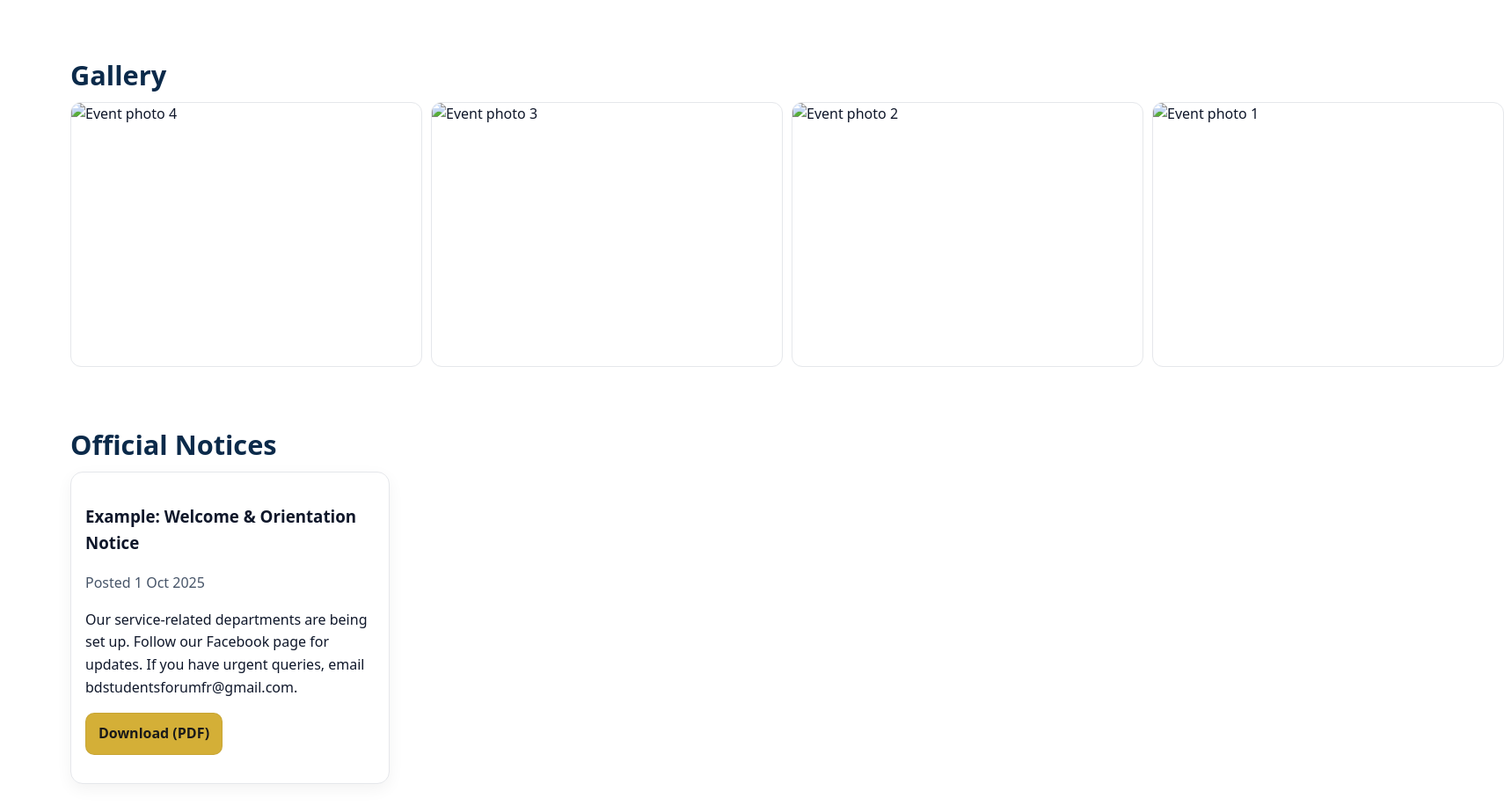
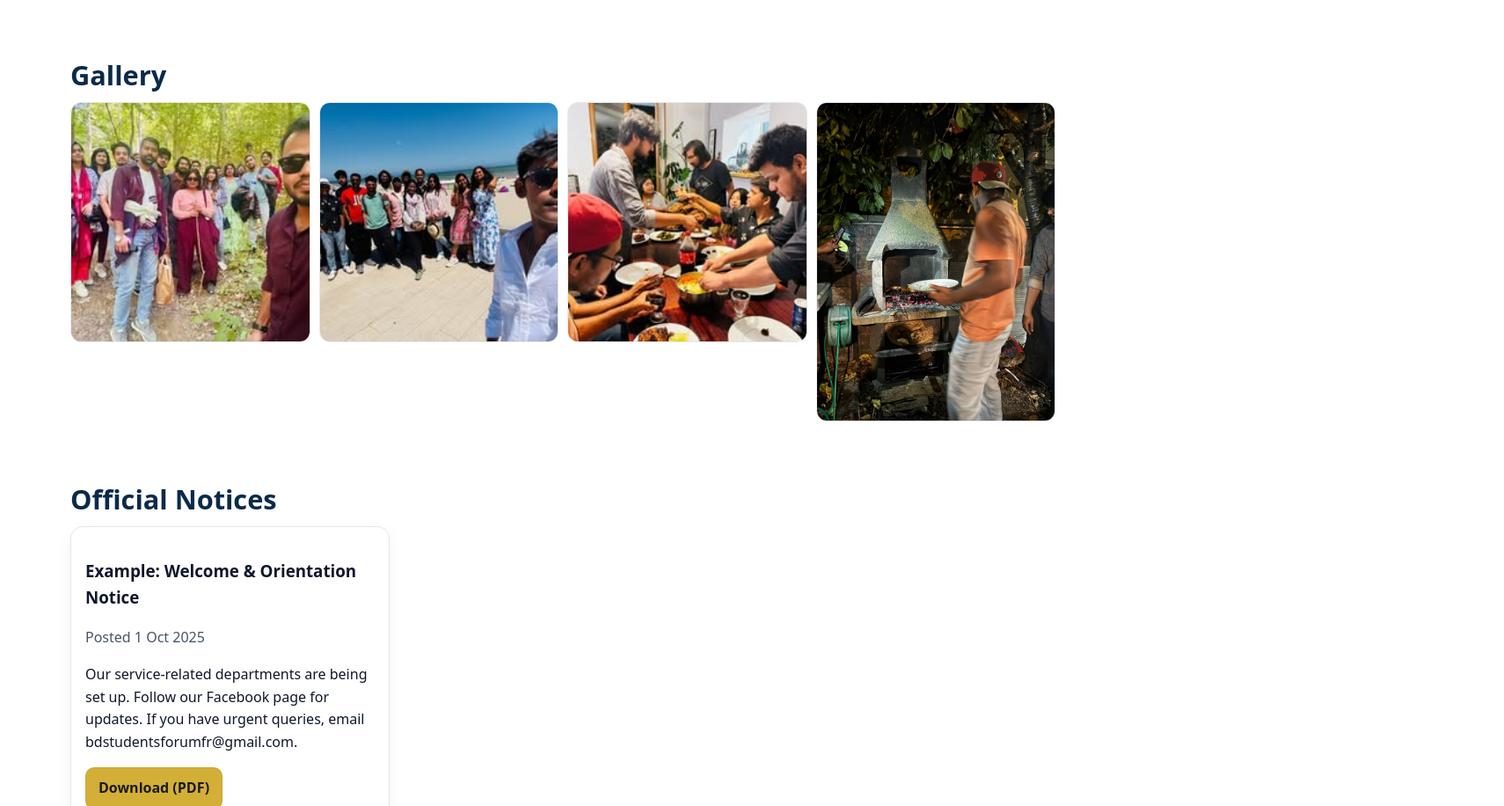
Before and after one commit to unicolleducation-svg/BSF, a plain HTML site: page index.html in a window 1280 px wide. Shown: the part 2162-3078 px from the top of the page at 88% size, 1710 px wide, since content can reach past the window. Drawn offline with Linux system fonts and the light colour scheme; files whose address does not match are found by name.

Commit message:
Update index.html

```diff
--- a/index.html
+++ b/index.html
@@ -286,10 +286,10 @@
       <div class="container">
         <h2 class="title" id="gallery-title">Gallery</h2>
         <div class="gallery">
-          <img src="/gallery/Gal 4.jpg" alt="Event photo 4" width="400" height="300" loading="lazy" decoding="async" data-enlarge onclick="openLightbox(this)" role="button" tabindex="0">
-          <img src="/gallery/Galary 3.jpg" alt="Event photo 3" width="400" height="300" loading="lazy" decoding="async" data-enlarge onclick="openLightbox(this)" role="button" tabindex="0">
-          <img src="/gallery/Galary 2.jpg" alt="Event photo 2" width="400" height="300" loading="lazy" decoding="async" data-enlarge onclick="openLightbox(this)" role="button" tabindex="0">
-          <img src="/gallery/Galary 1.jpg" alt="Event photo 1" width="400" height="300" loading="lazy" decoding="async" data-enlarge onclick="openLightbox(this)" role="button" tabindex="0">
+          <img src="/gallery/Gal%204.jpg" alt="Event photo 4" width="400" height="300" loading="lazy" decoding="async" data-enlarge onclick="openLightbox(this)" role="button" tabindex="0">
+          <img src="/gallery/Galary%203.jpg" alt="Event photo 3" width="400" height="300" loading="lazy" decoding="async" data-enlarge onclick="openLightbox(this)" role="button" tabindex="0">
+          <img src="/gallery/Galary%202.jpg" alt="Event photo 2" width="400" height="300" loading="lazy" decoding="async" data-enlarge onclick="openLightbox(this)" role="button" tabindex="0">
+          <img src="/gallery/Galary%201.jpg" alt="Event photo 1" width="400" height="300" loading="lazy" decoding="async" data-enlarge onclick="openLightbox(this)" role="button" tabindex="0">
         </div>
       </div>
     </section>
```
